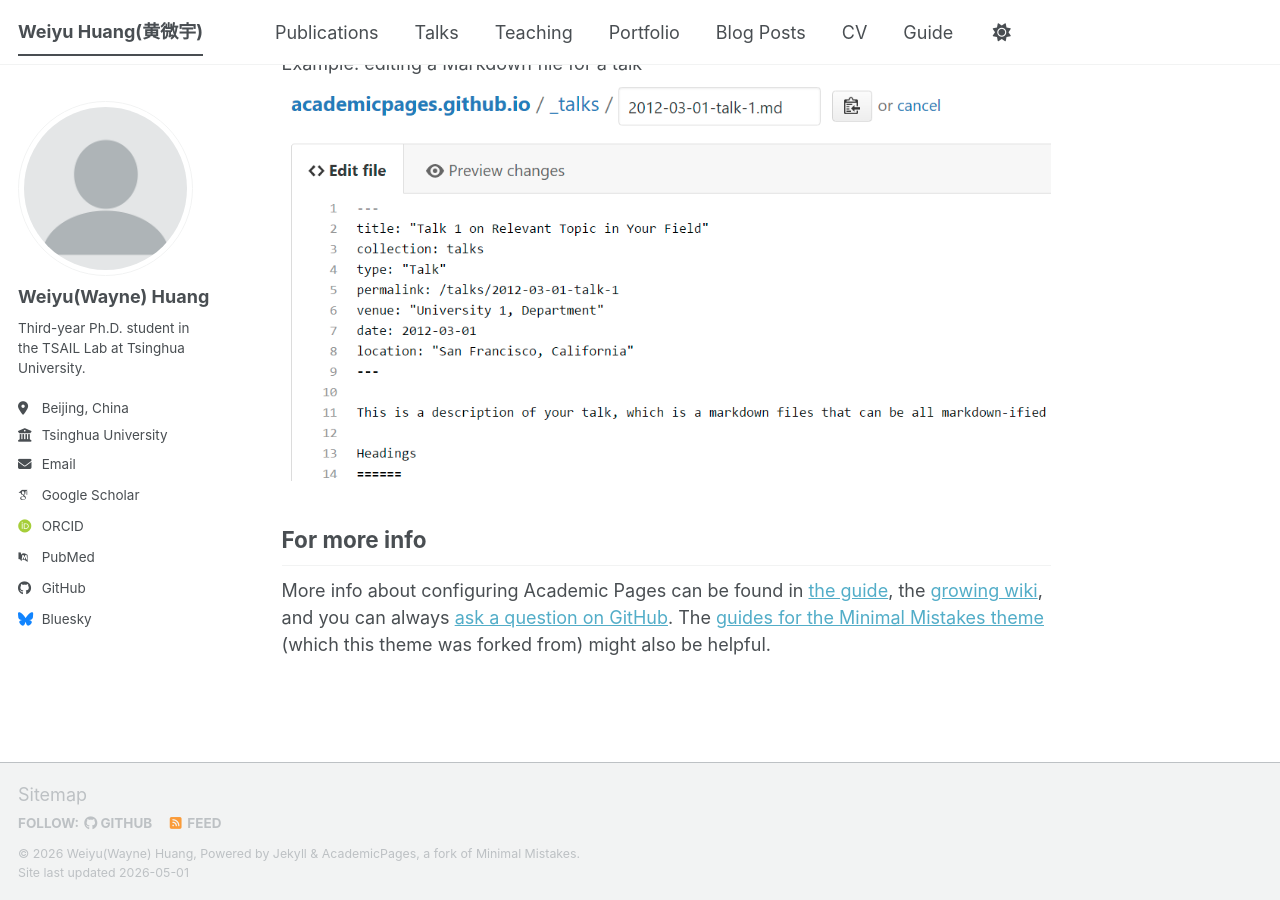
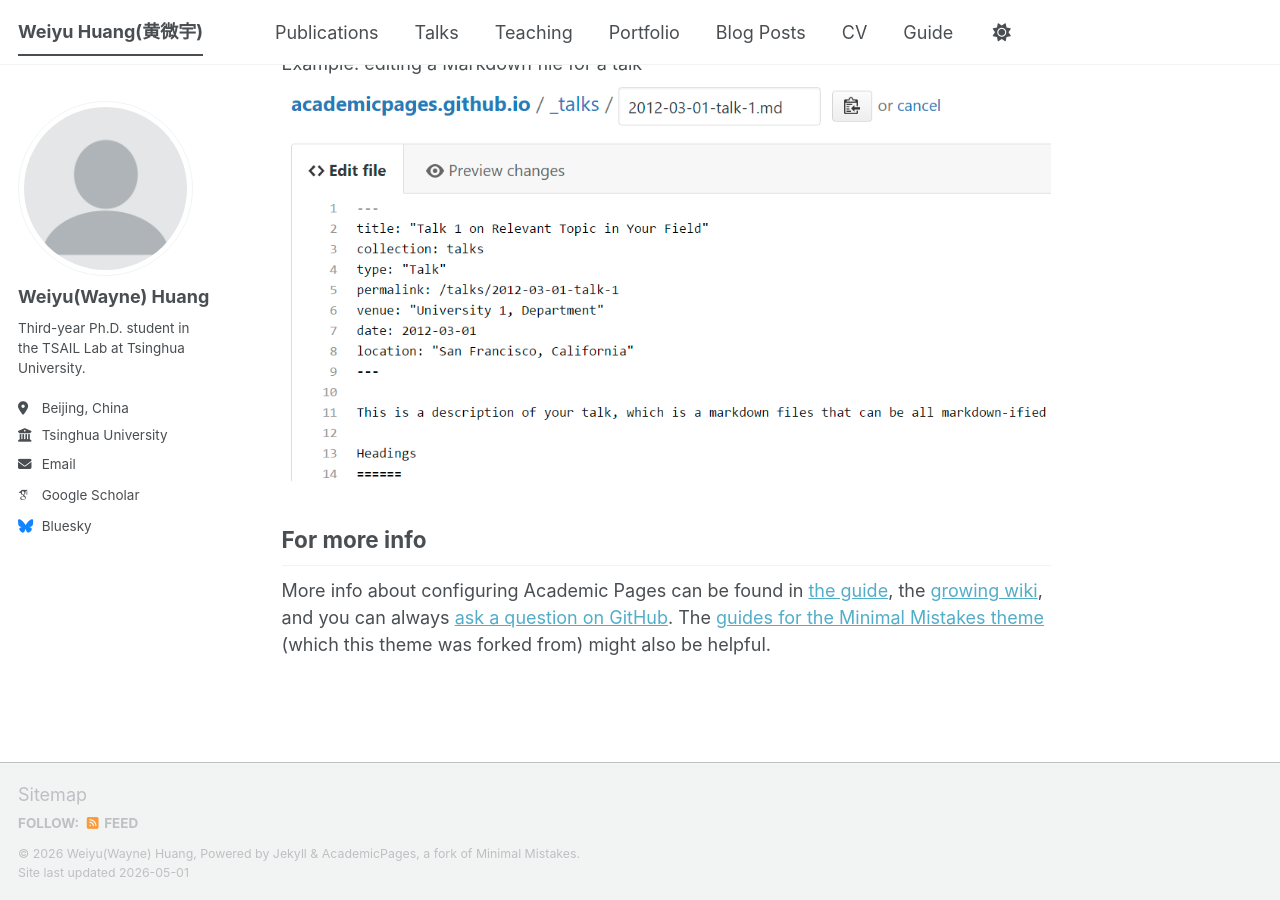
Before and after one commit to yellowtree123/yellowtree123.github.io, a Jekyll site: the page built from _pages/about.md, in a window 1280 px wide and 900 px high, scrolled down 2720 px. Built offline with Jekyll 4.4.1, drawn with Linux system fonts in a browser that asks for light colours; some web fonts are replaced; a script bundle is joined from its source files by our own code; library files that are not in the unit come from our copies; some of the changed lines change nothing that is shown.

Commit message:
Replace specific URLs with placeholders in config
Updated URLs in _config.yml to placeholders.

```diff
--- a/_config.yml
+++ b/_config.yml
@@ -38,10 +38,10 @@
   googlescholar    : "https://scholar.google.com/citations?hl=en&user=9HZRihEAAAAJ"
   inspire-hep      : # URL
   impactstory      : # URL
-  orcid            : "https://orcid.org/yourorcidurl"
+  orcid            : # URL
   semantic         : # URL
   ssrn             : # URL
-  pubmed           : "https://www.ncbi.nlm.nih.gov/pubmed/?term=john+snow"
+  pubmed           : # URL
   researchgate     : # URL
   scopus           : # URL
   zotero           : # URL
@@ -51,7 +51,7 @@
   bitbucket        : # Username - Update with your username on the site
   codepen          : # Username
   dribbble         : # Username
-  github           : "academicpages"
+  github           : # Username
   kaggle           : # Username
   stackoverflow    : # User number or user number and name (i.e., use "1" or "1/jeff-atwood")
 
```
